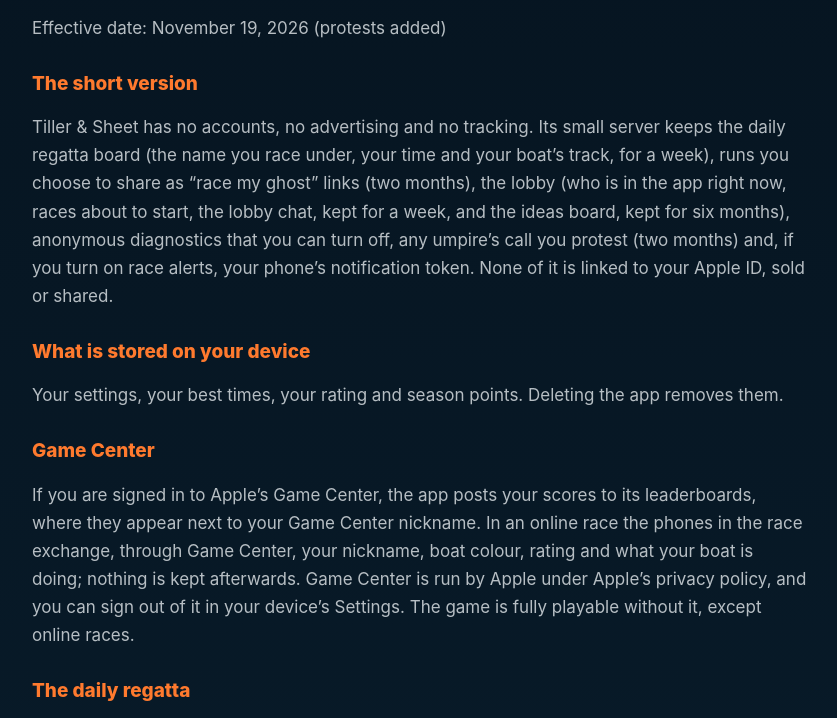
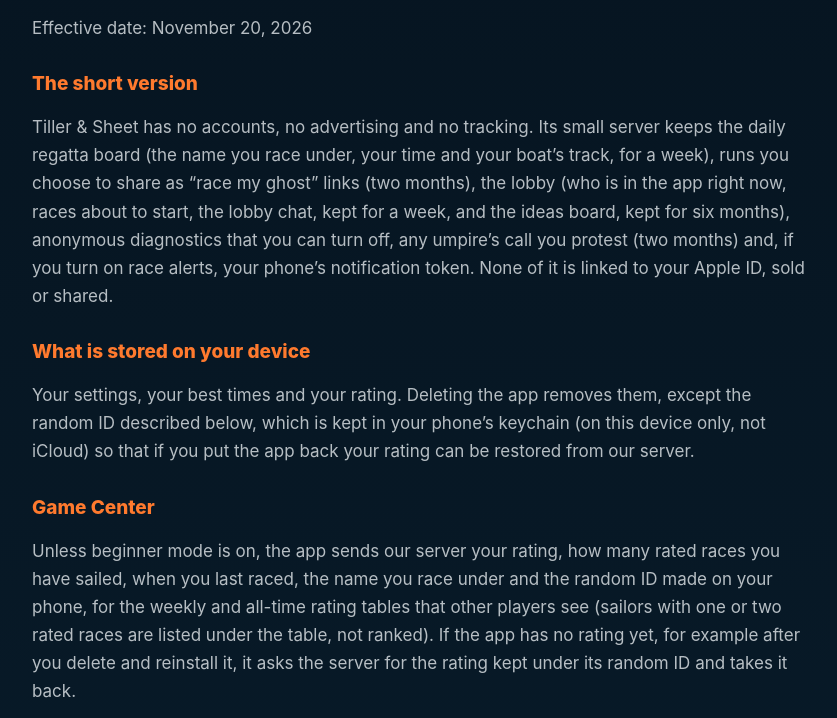
Before and after one commit to dimab0/TillerSheet-support, a plain HTML site: page privacy-policy.html in a window 1280 px wide. Shown: the part 195-913 px from the top of the page, without its empty margins (220-1057 px from the left). Drawn offline with Linux system fonts and the light colour scheme.

Commit message:
Privacy: rating tables, install id kept in the keychain for restoring a rating
Co-Authored-By: Claude Opus 5.5 <noreply@anthropic.com>
Claude-Session: https://claude.ai/code/session_01CjQrhTusbJtJrLevjCU6cQ

```diff
--- a/privacy-policy.html
+++ b/privacy-policy.html
@@ -12,12 +12,14 @@
     <header class="app"><img src="icon.png" alt="" /><a href="index.html">Tiller &amp; Sheet</a></header>
     <nav><a href="index.html">Home</a><a href="support.html">Support</a><a href="privacy-policy.html">Privacy</a></nav>
     <h1>Privacy Policy</h1>
-    <p>Effective date: November 19, 2026 (protests added)</p>
+    <p>Effective date: November 20, 2026</p>
     <h2>The short version</h2>
     <p>Tiller &amp; Sheet has no accounts, no advertising and no tracking. Its small server keeps the daily regatta board (the name you race under, your time and your boat&rsquo;s track, for a week), runs you choose to share as &ldquo;race my ghost&rdquo; links (two months), the lobby (who is in the app right now, races about to start, the lobby chat, kept for a week, and the ideas board, kept for six months), anonymous diagnostics that you can turn off, any umpire&rsquo;s call you protest (two months) and, if you turn on race alerts, your phone&rsquo;s notification token. None of it is linked to your Apple ID, sold or shared.</p>
     <h2>What is stored on your device</h2>
-    <p>Your settings, your best times, your rating and season points. Deleting the app removes them.</p>
+    <p>Your settings, your best times and your rating. Deleting the app removes them, except the random ID described below, which is kept in your phone&rsquo;s keychain (on this device only, not iCloud) so that if you put the app back your rating can be restored from our server.</p>
     <h2>Game Center</h2>
+    <p>Unless beginner mode is on, the app sends our server your rating, how many rated races you have sailed, when you last raced, the name you race under and the random ID made on your phone, for the weekly and all-time rating tables that other players see (sailors with one or two rated races are listed under the table, not ranked). If the app has no rating yet, for example after you delete and reinstall it, it asks the server for the rating kept under its random ID and takes it back.</p>
+
     <p>If you are signed in to Apple&rsquo;s Game Center, the app posts your scores to its leaderboards, where they appear next to your Game Center nickname. In an online race the phones in the race exchange, through Game Center, your nickname, boat colour, rating and what your boat is doing; nothing is kept afterwards. Game Center is run by Apple under Apple&rsquo;s privacy policy, and you can sign out of it in your device&rsquo;s Settings. The game is fully playable without it, except online races.</p>
     <h2>The daily regatta</h2>
     <p>When you finish the daily regatta, the app sends our server the name you race under (your Game Center nickname, or the name set in the app), your finishing time, your boat&rsquo;s recorded track and a random ID made on your phone so the board can keep your best run. Other players see your name and time on the day&rsquo;s board and may race against your track as a &ldquo;ghost&rdquo;. If you have allowed notifications and left &ldquo;Tell me when I&rsquo;m passed&rdquo; on (Settings &rarr; Daily regatta), your phone&rsquo;s push token and time-zone offset are kept with that day&rsquo;s run, so that we can tell you when another player beats your time; never at night. Runs, and any token kept with them, are deleted after eight days. The random ID is not linked to your Apple ID, Game Center account or device.</p>
```
